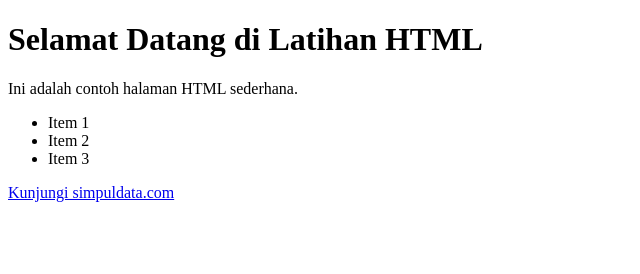
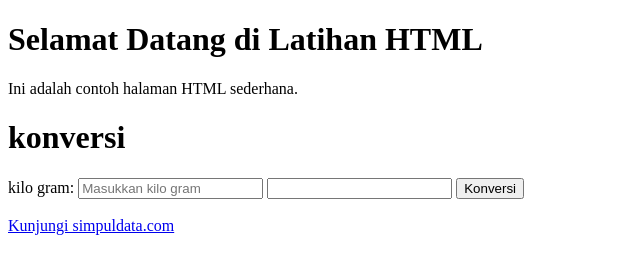
Before and after one commit to RIFKIDIMASPANUJU/website, a plain HTML site: page index.html in a window 1280 px wide. Shown: the whole page, without its empty margins (0-640 px from the left). Drawn offline with Linux system fonts and the light colour scheme.

Commit message:
function konversi

```diff
--- a/index.html
+++ b/index.html
@@ -8,11 +8,26 @@
 <body>
     <h1>Selamat Datang di Latihan HTML</h1>
     <p>Ini adalah contoh halaman HTML sederhana.</p>
-    <ul>
-        <li>Item 1</li>
-        <li>Item 2</li>
-        <li>Item 3</li>
-    </ul>
+    <card>
+        <h1>
+            konversi
+        </h1>
+        <form>
+            <label for="celsius">kilo gram:</label>
+            <input type="number" id="1" name="kilo" placeholder="Masukkan kilo gram">
+            <input type="number" id="2" name="pon" readonly>
+            <button type="submit">Konversi</button>
+
+        </form>
+    </card> <br>
     <a href="https://www.simpuldata.com">Kunjungi simpuldata.com</a>
 </body>
+<script>
+    document.querySelector('form').addEventListener('submit', function(event) {
+        event.preventDefault();
+        const kilo = parseFloat(document.getElementById('1').value);
+        const pon = kilo * 2.20462; // 1 kilogram = 2.20462 pounds
+        document.getElementById('2').value = pon.toFixed(2);
+    });
+</script>
 </html>
```
